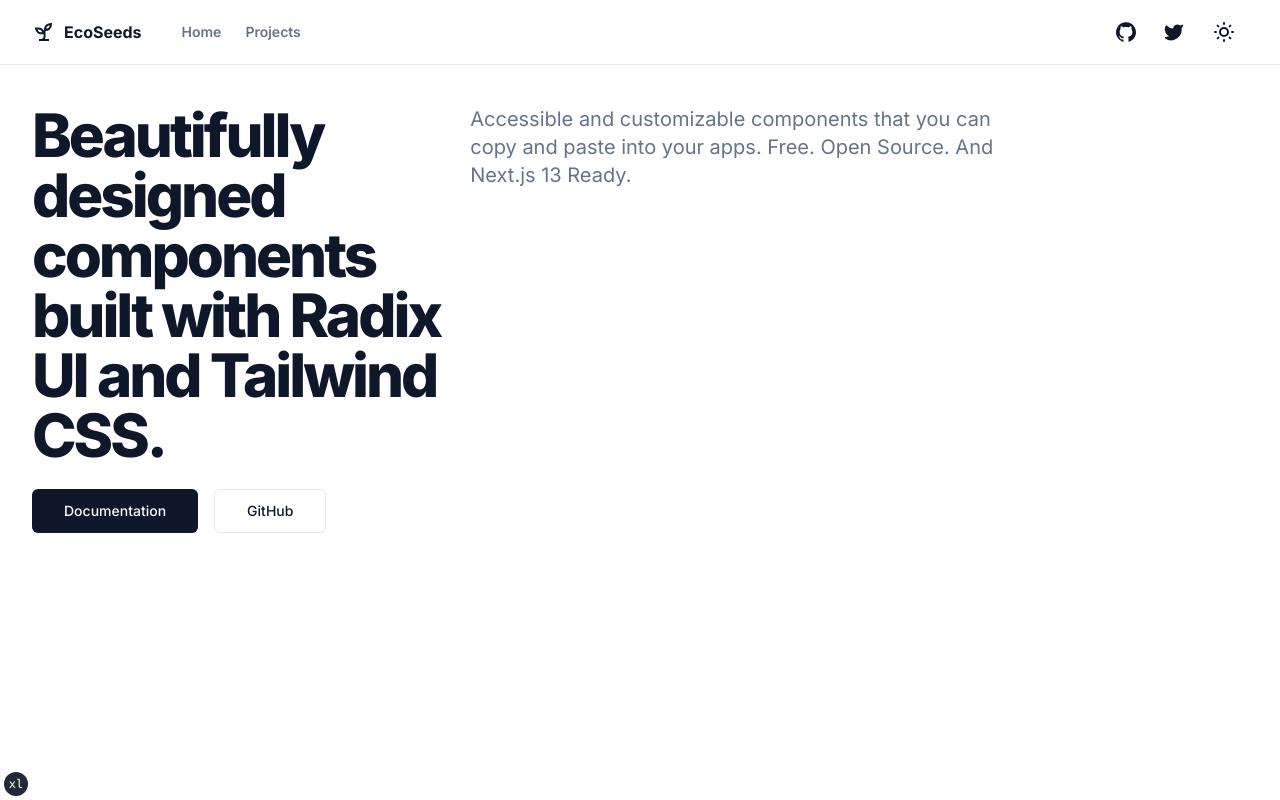
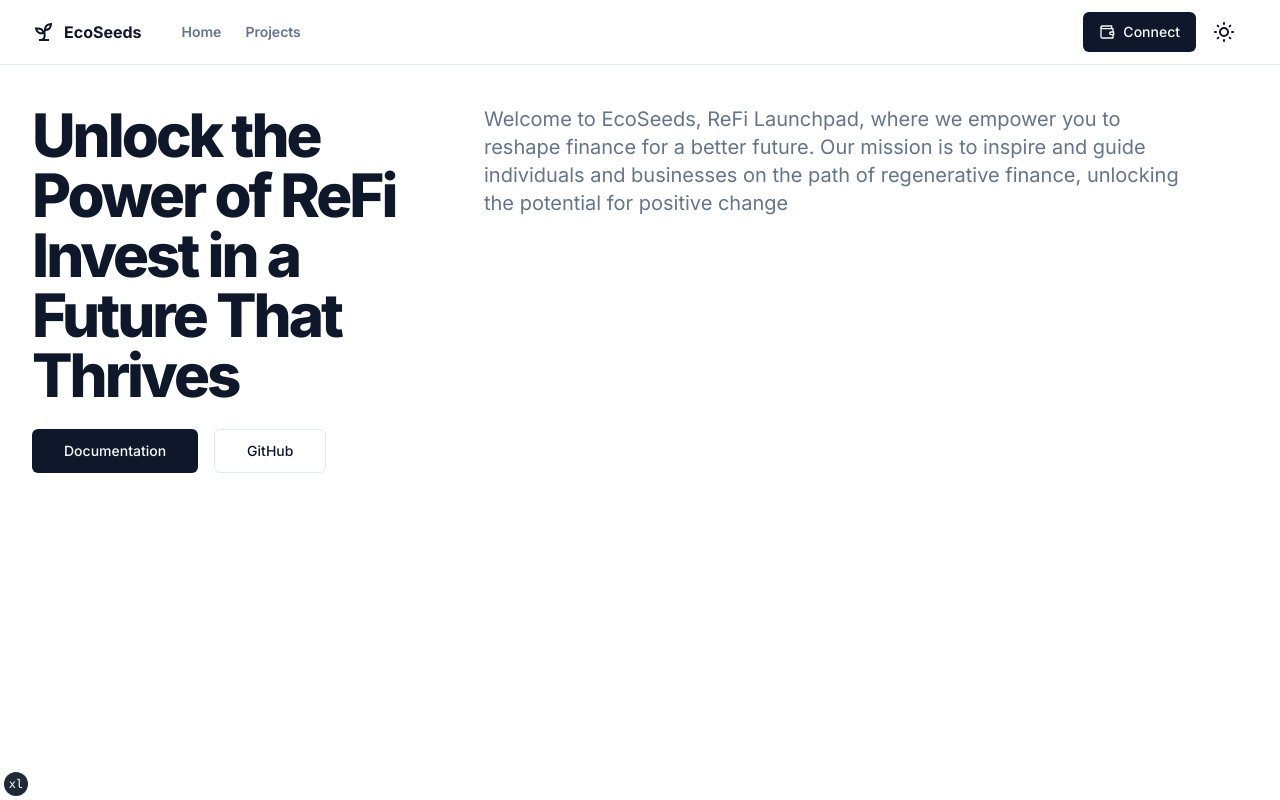
Before and after one commit to ecoland-world/eco_seeds, a Next.js app: page / in a window 1280 px wide. Built offline with nearby package versions, Linux system fonts and the light colour scheme.

Commit message:
header update

```diff
--- a/app/page.tsx
+++ b/app/page.tsx
@@ -6,14 +6,17 @@
 export default function IndexPage() {
   return (
     <section className="container grid items-center gap-6 pb-8 pt-6 md:py-10">
-      <div className="flex max-w-[980px] flex-row items-start gap-2">
+      <div className="flex max-w-6xl flex-row items-start gap-2">
         <h1 className="text-3xl font-extrabold leading-tight tracking-tighter sm:text-3xl md:text-5xl lg:text-6xl">
-          Beautifully designed components <br className="hidden sm:inline" />
-          built with Radix UI and Tailwind CSS.
+          Unlock the Power of ReFi
+          <br className="hidden sm:inline" />
+          Invest in a Future That Thrives
         </h1>
         <p className="max-w-[700px] text-lg text-muted-foreground sm:text-xl">
-          Accessible and customizable components that you can copy and paste
-          into your apps. Free. Open Source. And Next.js 13 Ready.
+          Welcome to EcoSeeds, ReFi Launchpad, where we empower you to reshape
+          finance for a better future. Our mission is to inspire and guide
+          individuals and businesses on the path of regenerative finance,
+          unlocking the potential for positive change
         </p>
       </div>
       <div className="flex gap-4">
--- a/components/site-header.tsx
+++ b/components/site-header.tsx
@@ -1,7 +1,8 @@
 import Link from "next/link"
+import { Wallet } from "lucide-react"
 
 import { siteConfig } from "@/config/site"
-import { buttonVariants } from "@/components/ui/button"
+import { Button, buttonVariants } from "@/components/ui/button"
 import { Icons } from "@/components/icons"
 import { MainNav } from "@/components/main-nav"
 import { ThemeToggle } from "@/components/theme-toggle"
@@ -13,7 +14,7 @@
         <MainNav items={siteConfig.mainNav} />
         <div className="flex flex-1 items-center justify-end space-x-4">
           <nav className="flex items-center space-x-1">
-            <Link
+            {/* <Link
               href={siteConfig.links.github}
               target="_blank"
               rel="noreferrer"
@@ -42,7 +43,11 @@
                 <Icons.twitter className="h-5 w-5 fill-current" />
                 <span className="sr-only">Twitter</span>
               </div>
-            </Link>
+            </Link> */}
+            <Button>
+              <Wallet className="mr-2 h-4 w-4" />
+              Connect
+            </Button>
             <ThemeToggle />
           </nav>
         </div>
```
